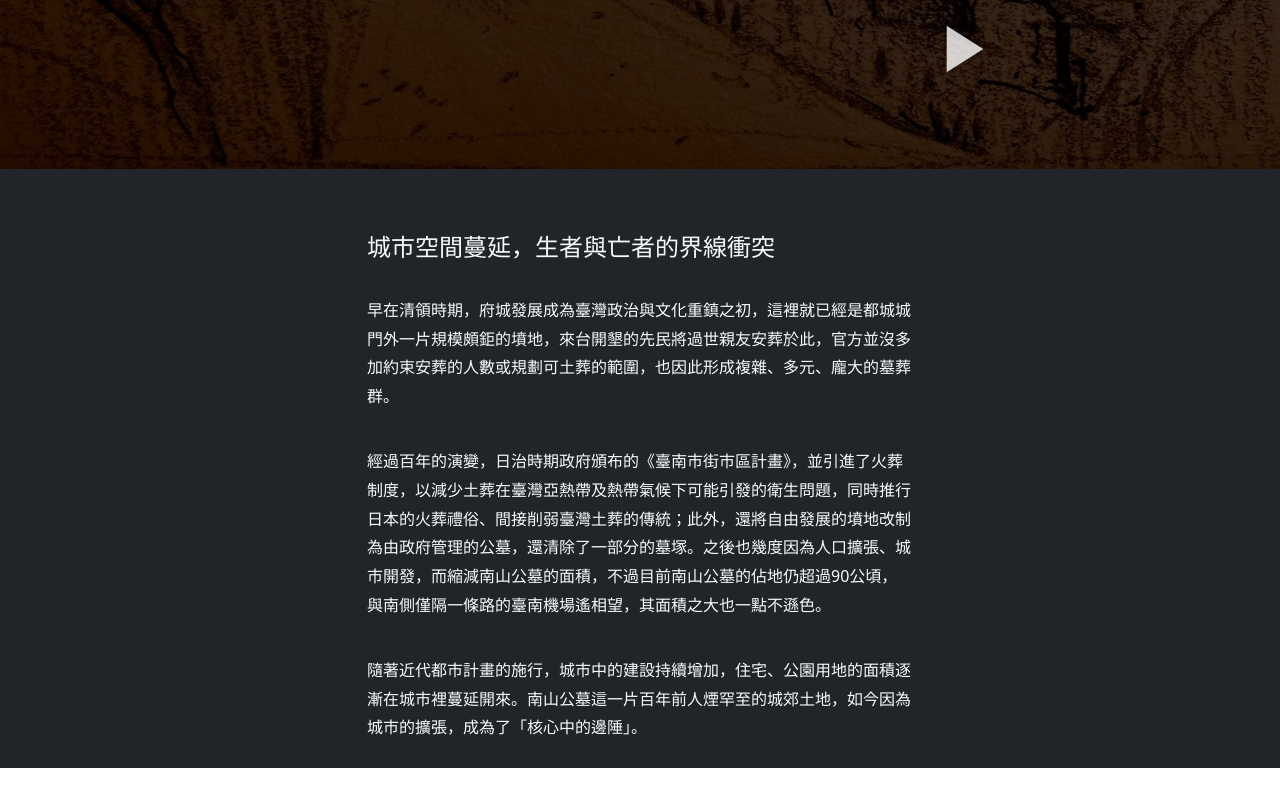
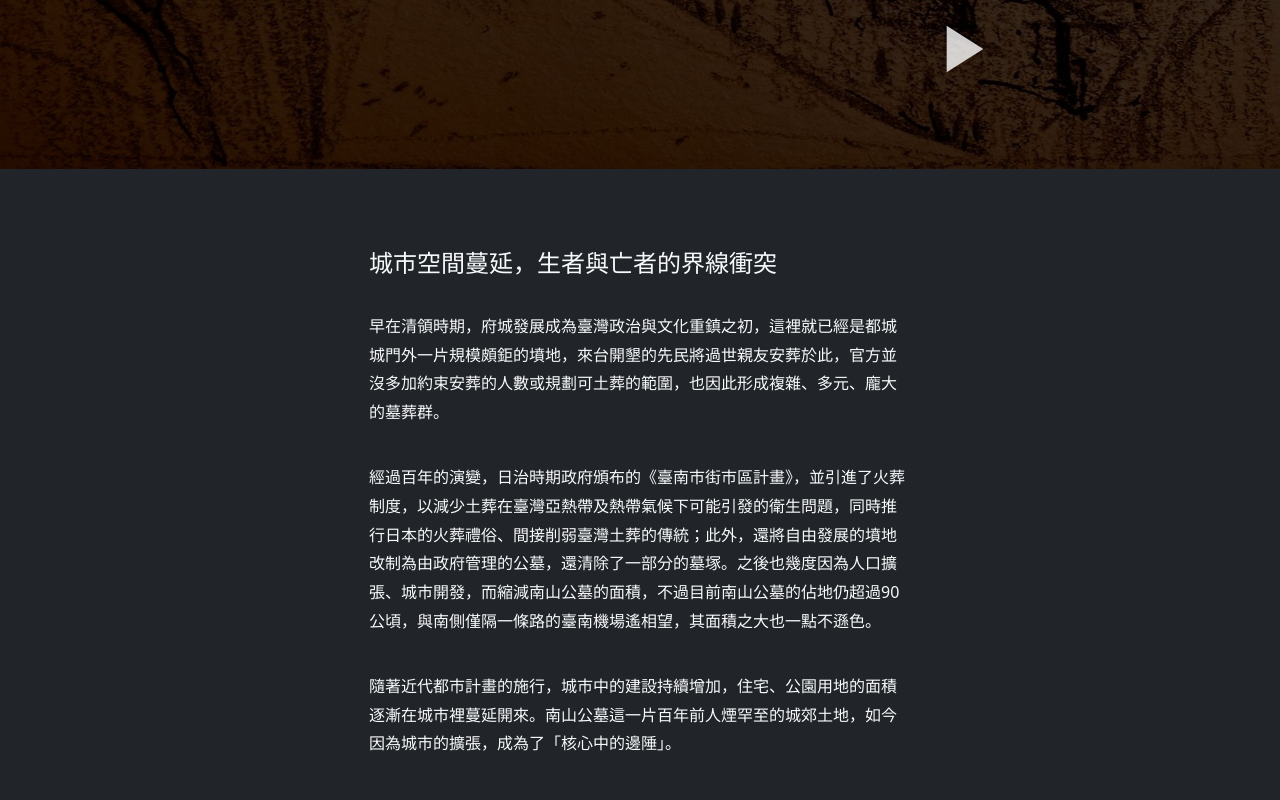
Before and after one commit to alan000322/cemetery_story, a plain HTML site: page index.html in a window 1280 px wide. Shown: the part 631-1431 px from the top of the page. Before the commit the page ends 1399 px from the top, so only its background shows below. Drawn offline with nearby package versions, Linux system fonts and the light colour scheme.

Commit message:
Update index.html

```diff
--- a/index.html
+++ b/index.html
@@ -603,7 +603,7 @@
 
     <div class="others">
         <div class="bg-dark text-light">
-            <div class="container">
+            <div class="container p-3">
                 <div class="row pt-5 d-flex justify-content-center">
                     <div class="col-md-6">
                         <h4 class="py-3">城市空間蔓延，生者與亡者的界線衝突</h4>
```
